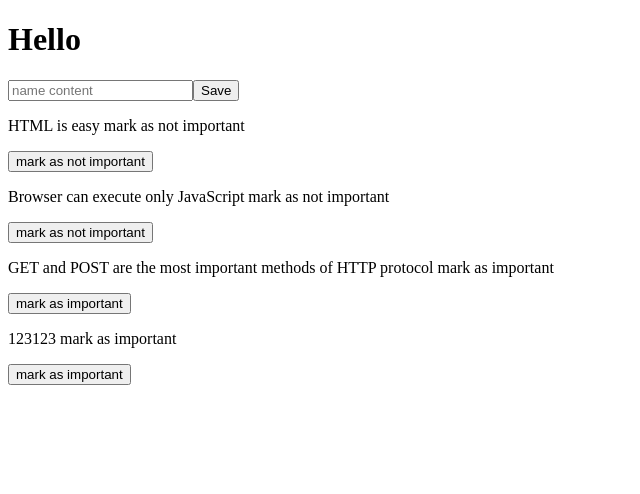
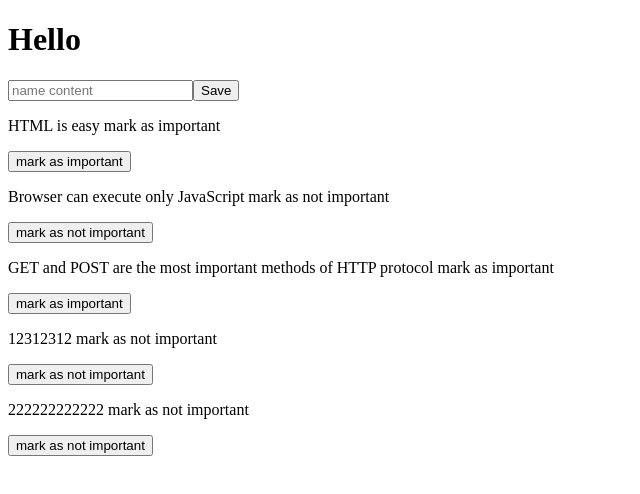
Before and after one commit to thomasMinh1995/my-fullstackOpen-exercises, a React (Vite) app: page / in a window 1280 px wide. Shown: the top 494 px of the page, without its empty margins (0-640 px from the left). Built offline with nearby package versions, Linux system fonts and the light colour scheme; data requests are answered from the project's data file.

Commit message:
Sep-09-2024: update code add note

```diff
--- a/db.json
+++ b/db.json
@@ -3,7 +3,7 @@
     {
       "id": "1",
       "content": "HTML is easy",
-      "important": true
+      "important": false
     },
     {
       "id": "2",
@@ -16,8 +16,14 @@
       "important": false
     },
     {
-      "id": 4,
-      "content": "123123"
+      "id": "4",
+      "content": "12312312",
+      "important": true
+    },
+    {
+      "id": "5",
+      "content": "222222222222",
+      "important": true
     }
   ]
 }
--- a/src/Part02Learning.jsx
+++ b/src/Part02Learning.jsx
@@ -106,8 +106,9 @@ export default function Part02Learning() {
   const handleAddNote = (event) => {
     event.preventDefault();
     const noteObject = {
-      id: notes.length + 1,
       content: newNote,
+      important: false,
+      id: String(notes.length + 1),
     };
     // axios.post("http://localhost:3001/notes", noteObject).then((response) => {
     //   const data = response.data;
@@ -126,16 +127,20 @@ export default function Part02Learning() {
     // console.log('event', event)
     const url = `http://localhost:3001/notes/${id}`;
     const note = notes.find((n) => n.id === id);
+    if (!note) {
+      console.error('Note not found:', id);
+      return;
+    }
     const noteChange = {
       ...note,
       important: !note.important,
     };
-    // axios.put(url, noteChange).then((response) => {
-    //   setNotes(notes.map((note) => (note.id !== id ? note : response.data)));
-    // });
-    noteService.update(id, noteChange).then(response => {
-      setNotes(notes.map(note => note.id !== id ? note: response.data))
-    })
+    axios.put(url, noteChange).then((response) => {
+      setNotes(notes.map((note) => (note.id !== id ? note : response.data)));
+    });
+    // noteService.update(id, noteChange).then(response => {
+    //   setNotes(notes.map(note => note.id !== id ? note: response.data))
+    // })
   };
 
   return (
```
